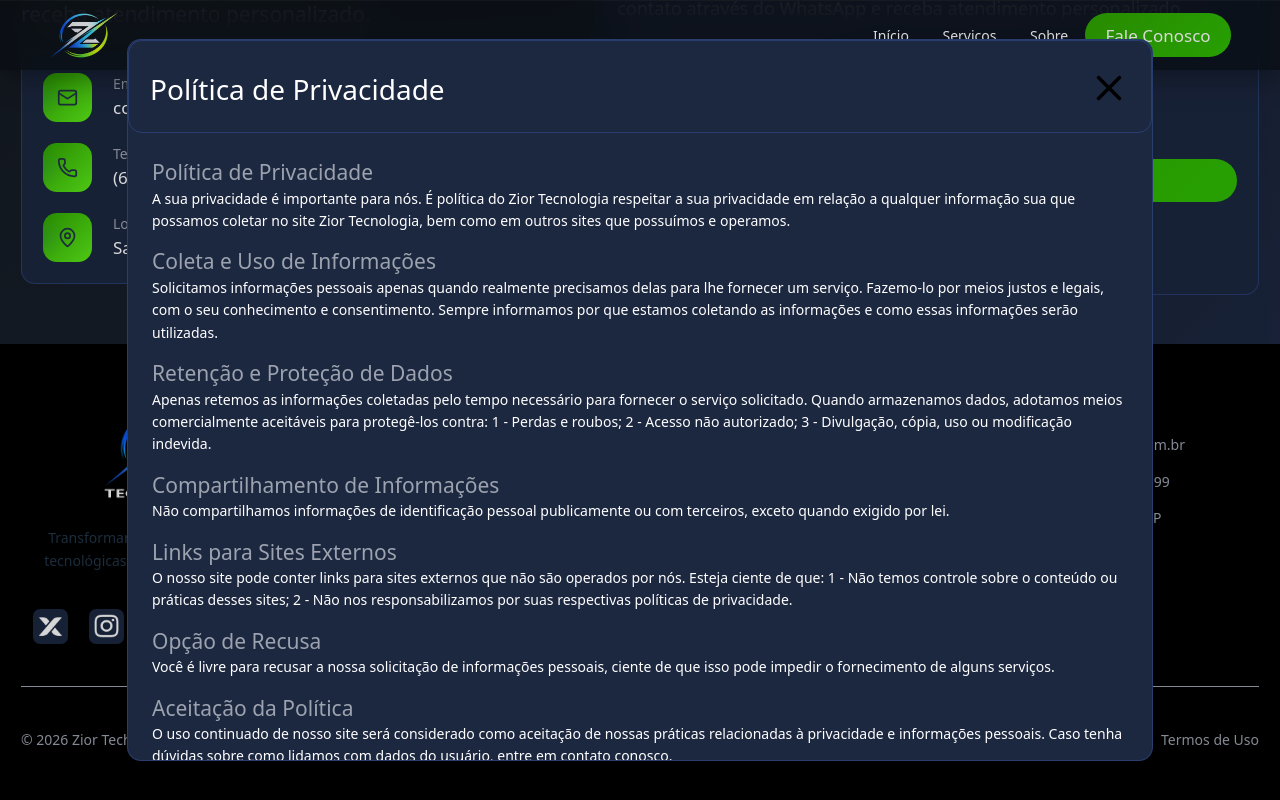
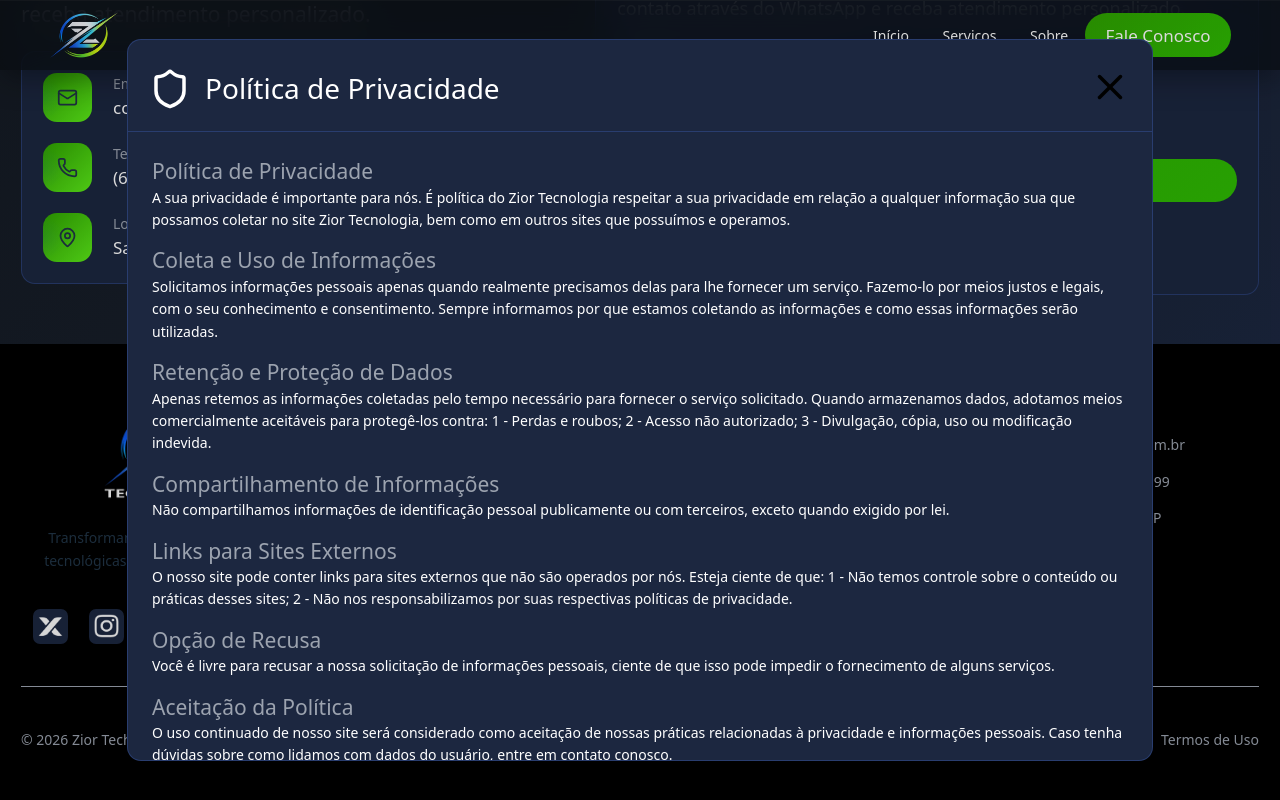
Before and after one commit to jorgerios7/zior-software-factory, a React (Vite) app: page / in a window 1280 px wide. Both pictures are taken after a click on the button "Política de Privacidade". Shown: the part 2829-3629 px from the top of the page. Built offline with nearby package versions, Linux system fonts and the light colour scheme.

Commit message:
createTermsAndPrivayPolicy2

```diff
--- a/src/components/LegalDialog/LegalDialog.module.css
+++ b/src/components/LegalDialog/LegalDialog.module.css
@@ -41,8 +41,14 @@ header {
     padding-right: 21px;
     padding-left: 21px;
     padding-top: 7px;
-    border-radius: 14px;
-    border: 1px solid rgba(var(--color-primary), 0.4);
+    border-bottom: 1px solid rgba(var(--color-primary), 0.4);
+}
+
+.containerTitle {
+    display: flex;
+    flex-direction: row;
+    align-items: center;
+    gap: 14px
 }
 
 .btClose {
--- a/src/components/LegalDialog/index.tsx
+++ b/src/components/LegalDialog/index.tsx
@@ -1,14 +1,29 @@
-import { useEffect } from "react";
-import type { ReactNode } from "react";
+import { useEffect, type ReactNode } from "react";
 import styles from "./LegalDialog.module.css";
-import { X } from "lucide-react";
+import { X, FileText, Shield } from "lucide-react";
+
+type LegalDialogType = "privacy" | "terms";
 
 interface LegalDialogProps {
   open: boolean;
-    title: string;
+  title: LegalDialogType;
   onClose: () => void;
   children: ReactNode;
 }
+
+const TITLE_CONFIG: Record<
+  LegalDialogType,
+  { icon: ReactNode; label: string }
+> = {
+  privacy: {
+    icon: <Shield size={42} />,
+    label: "Política de Privacidade",
+  },
+  terms: {
+    icon: <FileText size={42} />,
+    label: "Termos de Uso",
+  },
+};
 
 export function LegalDialog({
   open,
@@ -25,21 +40,31 @@ export function LegalDialog({
 
   if (!open) return null;
 
-    function renderTitle() {
-        return title === "privacy"
-            ? "Política de Privacidade"
-            : "Termos de Uso"
-    }
+  const { icon, label } = TITLE_CONFIG[title];
 
   return (
-        <div className={`${styles.overlay} ${styles.open}`} role={styles.dialog} aria-modal="true">
+    <div
+      className={`${styles.overlay} ${styles.open}`}
+      role="dialog"
+      aria-modal="true"
+    >
       <div className={styles.dialog}>
-                <header>
-                    <h2 className={"text-emd color-txt-main"}>{renderTitle()}</h2>
-                    <button className={styles.btClose} onClick={onClose} aria-label="Fechar">
+        <header className={styles.header}>
+          <div className={styles.containerTitle}>
+            {icon}
+            <h2 className="text-emd color-txt-main">{label}</h2>
+          </div>
+
+          <button
+            type="button"
+            className={styles.btClose}
+            onClick={onClose}
+            aria-label="Fechar"
+          >
             <X size={42} />
           </button>
         </header>
+
         <section className={styles.content}>{children}</section>
       </div>
     </div>
```
Lines whose indentation alone changed are shown as unchanged.
